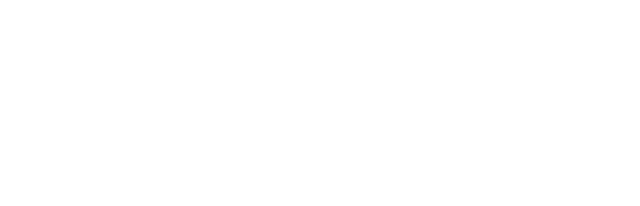
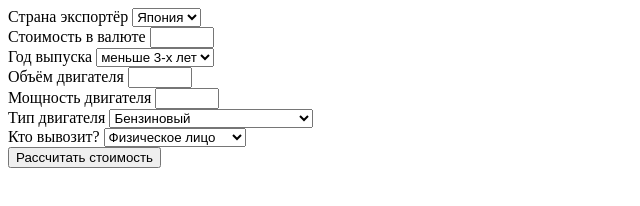
Before and after one commit to ne0Tel/Duty-Calculation-Template, a plain HTML site: page index.html in a window 1280 px wide. Shown: the whole page, without its empty margins (0-640 px from the left). Drawn offline with Linux system fonts and the light colour scheme.

Commit message:
Первые наработки

```diff
--- a/index.html
+++ b/index.html
@@ -6,6 +6,72 @@
   <title>Duty Calculation Template</title>
 </head>
 <body>
+  <form method="get" id="id_customs_calculator">
 
+    <div class="exporting-countries">
+
+      <label>Страна экспортёр</label>
+      <select class="dropdown-exporting-countries" name="exporting_country" id="id_exporting_country">
+
+        <option value="Japan">Япония</option>
+        <option value="China">Китай</option>
+        <option value="Korea">Корея</option>
+      </select>
+    </div>
+
+    <div class="price-currency">
+
+      <label>Стоимость в валюте</label>
+      <input class="input-price-currency" type="number" name="price_currency" id="id_price_currency" min="0" max="100" step="10">
+    </div>
+
+    <div class="release-auto">
+
+      <label>Год выпуска</label>
+      <select class="dropdown-realease-auto" name="year_release" id="id_year_release">
+
+        <option value="1">меньше 3-х лет</option>
+        <option value="3">3-5 лет</option>
+        <option value="5">больше 5 лет</option>
+      </select>
+    </div>
+
+    <div class="engine-volume">
+
+      <label>Объём двигателя</label>
+      <input class="input-engine-volume" type="number" name="engine_volume" id="id_engine_volume" min="0" max="100" step="10">
+    </div>
+
+    <div class="engine-power">
+
+      <label>Мощность двигателя</label>
+      <input class="input-engine-power" type="number" name="engine_power" id="id_engine_power" min="0" max="100" step="10">
+    </div>
+
+    <div class="engine-type">
+
+      <label>Тип двигателя</label>
+      <select class="dropdown-engine-type" name="engine_type" id="id_engine_type">
+
+        <option value="petrol">Бензиновый</option>
+        <option value="electric">Электрический</option>
+        <option value="diesel">Дизельный</option>
+        <option value="p-electric">Бензиновый и электрический</option>
+        <option value="d-electric">Дизельный и электрический</option>
+      </select>
+    </div>
+
+    <div class="type-person">
+
+      <label>Кто вывозит?</label>
+      <select class="dropdown-type-person" name="type_person" id="id_type_person">
+
+        <option value="physical-person">Физическое лицо</option>
+        <option value="legal-person">Юридическое лицо</option>
+      </select>
+    </div>
+
+    <button class="count-cost" type="button">Рассчитать стоимость</button>
+  </form>
 </body>
 </html>
```
